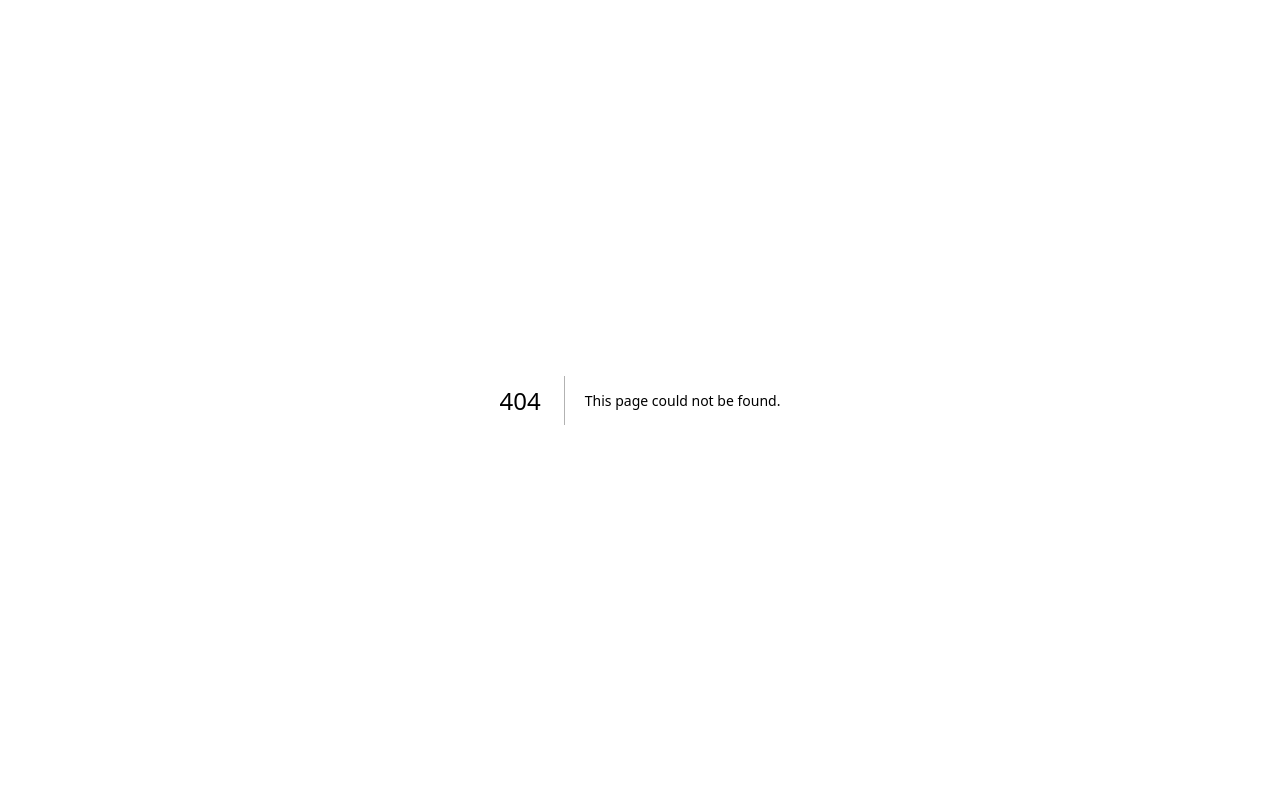
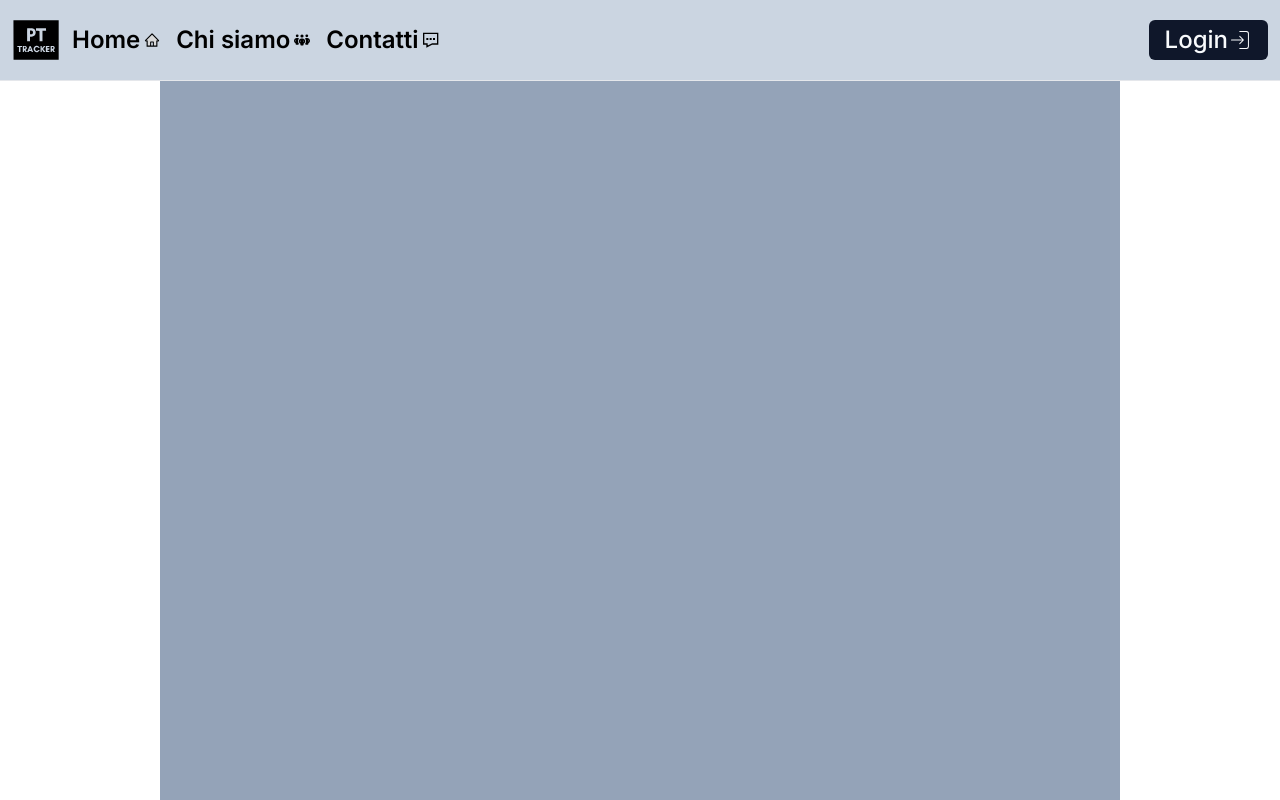
Before and after one commit to kevin96bit/pt-tracker, a Next.js app: page /chi-siamo in a window 1280 px wide. Before the commit this address had no page. Shown: the top 800 px of the page. Built offline with nearby package versions, Linux system fonts and the light colour scheme.

Commit message:
Creazione e aggiunta componenti e Ui provvisori

```diff
--- a/package.json
+++ b/package.json
@@ -16,6 +16,7 @@
     "next": "14.2.1",
     "react": "^18",
     "react-dom": "^18",
+    "react-icons": "^5.1.0",
     "tailwind-merge": "^2.2.2",
     "tailwindcss-animate": "^1.0.7"
   },
--- /dev/null
+++ b/src/app/chi-siamo/page.tsx
@@ -0,0 +1,9 @@
+const page = () => {
+  return (
+    <section className="flex items-center justify-center">
+      <div className=" w-3/4 bg-slate-400 flex flex-col h-screen"></div>
+    </section>
+  );
+};
+
+export default page;
--- /dev/null
+++ b/src/app/contatti/page.tsx
@@ -0,0 +1,5 @@
+const page = () => {
+  return <div>contatti</div>;
+};
+
+export default page;
--- a/src/app/layout.tsx
+++ b/src/app/layout.tsx
@@ -1,6 +1,8 @@
 import type { Metadata } from "next";
 import { Inter } from "next/font/google";
 import "./globals.css";
+import NavBar from "@/components/NavBar";
+import Footer from "@/components/Footer";
 
 const inter = Inter({ subsets: ["latin"] });
 
@@ -16,7 +18,12 @@ export default function RootLayout({
 }>) {
   return (
     <html lang="en">
-      <body className={inter.className}>{children}</body>
+      <body className={inter.className}>
+        <NavBar />
+
+        {children}
+        <Footer/>
+      </body>
     </html>
   );
 }
--- a/src/app/page.tsx
+++ b/src/app/page.tsx
@@ -4,7 +4,7 @@ import Link from "next/link";
 
 export default function Home() {
   return (
-    <main className="flex min-h-screen flex-col items-center justify-between p-24">
+    <main className="flex min-h-screen flex-col items-center justify-between p-24 ">
       <div className="z-10 w-full max-w-5xl items-center justify-between font-mono text-sm lg:flex">
         <p className="fixed left-0 top-0 flex w-full justify-center border-b border-gray-300 bg-gradient-to-b from-zinc-200 pb-6 pt-8 backdrop-blur-2xl dark:border-neutral-800 dark:bg-zinc-800/30 dark:from-inherit lg:static lg:w-auto  lg:rounded-xl lg:border lg:bg-gray-200 lg:p-4 lg:dark:bg-zinc-800/30">
           Get started by editing&nbsp;
--- /dev/null
+++ b/src/components/Footer.tsx
@@ -0,0 +1,20 @@
+import { Facebook, Linkedin } from "lucide-react";
+import { Button } from "./ui/button";
+import Link from "next/link";
+
+const Footer = () => {
+  return (
+    <div className=" flex flex-col w-full py-2 bg-slate-800 items-center">
+      <p className="text-white font-semibold">SOCIAL :</p>
+      <div className="flex justify-evenly w-40 py-3">
+
+      <Link href='https://www.linkedin.com/in/kevin-imerti-197440222/' target="_blank"><Linkedin className="text-white hover:text-blue-900"/></Link>
+      <Link href='https://it-it.facebook.com/kevin.imerti/' target="_blank"><Facebook className="text-white hover:text-blue-900"/></Link>
+
+      </div>
+      <p className=" font-semibold text-white">@2024 PT TRACKER</p>
+    </div>
+  );
+};
+
+export default Footer;
--- /dev/null
+++ b/src/components/Header.tsx
@@ -0,0 +1,9 @@
+const Header = () => {
+  return (
+    <section className="  w-screen h-16 bg-slate-300">
+
+    </section>
+  )
+}
+
+export default Header
--- /dev/null
+++ b/src/components/NavBar.tsx
@@ -0,0 +1,112 @@
+import Link from "next/link";
+import { GrContact } from "react-icons/gr";
+import { FaPeopleGroup } from "react-icons/fa6";
+import { Button } from "./ui/button";
+import { CiLogin } from "react-icons/ci";
+import { AiTwotoneHome } from "react-icons/ai";
+
+const NavBar = () => {
+  return (
+    <div className="bg-slate-300 py-4 border-b border-s-slate-400 w-full flex items-center justify-between">
+      {/* Contenitore a sinistra con il logo e i link */}
+      <div className=" flex justify-between ml-3 w-1/3">
+        {/* div home + logo */}
+        <div className="flex items-center">
+          {" "}
+          {/* Nuovo div per il testo e l'icona */}
+          <Link href="/" className="pr-3">
+            {/* svg del logo */}
+            <svg
+              version="1.0"
+              xmlns="http://www.w3.org/2000/svg"
+              width="3em"
+              height="3em"
+              viewBox="0 0 200.000000 177.000000"
+              preserveAspectRatio="xMidYMid meet"
+            >
+              <g
+                transform="translate(0.000000,177.000000) scale(0.100000,-0.100000)"
+                fill="#000000"
+                stroke="none"
+              >
+                <path
+                  d="M62 885 l3 -825 940 0 940 0 0 822 0 823 -943 3 -942 2 2 -825z m845
+467 c75 -43 105 -160 61 -242 -31 -58 -90 -90 -165 -90 l-53 0 0 -95 0 -95
+-60 0 -60 0 0 268 c0 148 2 271 4 273 10 10 253 -7 273 -19z m511 -32 l3 -50
+-75 0 -76 0 0 -220 0 -220 -60 0 -60 0 -2 218 -3 217 -72 3 -73 3 0 48 c0 26
+2 50 4 52 2 2 96 3 208 2 l203 -2 3 -51z m-351 -681 c34 -12 83 -58 83 -76 0
+-21 -55 -16 -75 7 -41 45 -115 5 -115 -63 0 -64 75 -101 115 -57 21 23 75 27
+75 6 0 -21 -64 -73 -99 -81 -68 -15 -151 60 -151 135 0 47 34 99 80 122 41 21
+49 22 87 7z m-647 -24 c0 -22 -4 -25 -35 -25 l-35 0 0 -105 0 -105 -30 0 -30
+0 0 105 0 105 -35 0 c-31 0 -35 3 -35 25 l0 25 100 0 100 0 0 -25z m175 0 c34
+-33 34 -84 -1 -119 l-27 -26 28 -40 c15 -22 31 -40 35 -40 4 0 29 56 55 126
+45 118 49 125 74 122 22 -3 30 -16 68 -113 61 -156 59 -145 24 -145 -24 0 -32
+5 -37 25 -6 22 -11 25 -55 25 -44 0 -49 -3 -55 -25 -6 -24 -10 -25 -74 -25
+l-67 0 -29 43 -29 42 -3 -42 c-3 -38 -6 -43 -28 -43 l-24 0 0 130 0 130 60 0
+c51 0 65 -4 85 -25z m647 -32 l3 -57 38 57 c34 52 40 57 73 57 l36 0 -24 -32
+c-13 -18 -35 -47 -48 -65 l-23 -32 40 -53 c59 -80 59 -78 19 -78 -31 0 -39 6
+-75 57 l-41 58 0 -58 c0 -54 -1 -57 -25 -57 l-25 0 0 130 0 130 25 0 c22 0 24
+-4 27 -57z m318 32 c0 -23 -4 -25 -45 -25 -41 0 -45 -2 -45 -25 0 -23 4 -25
+46 -25 44 0 45 -1 42 -27 -3 -25 -7 -28 -45 -31 -38 -3 -43 -6 -43 -28 0 -22
+4 -24 45 -24 41 0 45 -2 45 -25 0 -24 -2 -25 -75 -25 l-75 0 0 123 c0 68 3
+127 7 130 3 4 37 7 75 7 66 0 68 -1 68 -25z m195 0 c14 -13 25 -36 25 -50 0
+-31 -24 -81 -42 -88 -9 -3 -3 -18 20 -50 l33 -47 -34 0 c-29 0 -39 6 -63 43
+l-29 42 -3 -42 c-3 -38 -6 -43 -28 -43 l-24 0 0 130 0 130 60 0 c51 0 65 -4
+85 -25z"
+                />
+                <path
+                  d="M750 1200 l0 -80 44 0 c36 0 48 5 65 26 47 59 8 134 -69 134 l-40 0
+0 -80z"
+                />
+                <path
+                  d="M507 593 c-4 -3 -7 -21 -7 -40 0 -28 3 -33 25 -33 14 0 29 8 35 19
+13 25 13 27 -6 45 -16 17 -36 21 -47 9z"
+                />
+                <path
+                  d="M746 537 c-3 -14 -9 -32 -12 -41 -5 -13 1 -16 24 -16 30 0 31 1 20
+33 -15 45 -24 52 -32 24z"
+                />
+                <path
+                  d="M1667 594 c-4 -4 -7 -22 -7 -41 0 -28 3 -33 25 -33 13 0 28 7 33 16
+10 18 5 54 -8 54 -5 0 -15 2 -22 5 -8 3 -17 2 -21 -1z"
+                />
+              </g>
+            </svg>
+          </Link>
+          <Link href="/">
+            <p className="text-2xl font-semibold hover:text-indigo-600">Home</p>
+          </Link>
+          <AiTwotoneHome className="ml-1" />
+        </div>
+        {/* div chi-siamo */}
+        <div className="flex items-center">
+          <Link href="/chi-siamo">
+            {" "}
+            <p className="text-2xl font-semibold hover:text-indigo-600">
+              Chi siamo
+            </p>
+          </Link>
+          <FaPeopleGroup className="ml-1" />
+        </div>
+        <div className="flex items-center">
+          {" "}
+          {/* div contatti */}
+          <Link href="/contatti">
+            <p className=" text-2xl font-semibold hover:text-indigo-600">
+              Contatti
+            </p>
+          </Link>
+          <GrContact className="ml-1" />
+        </div>
+      </div>
+      {/* Contenitore a destra con il login */}
+      <div className=" mr-3">
+        <Button className="text-2xl">
+          Login <CiLogin />
+        </Button>
+      </div>
+    </div>
+  );
+};
+
+export default NavBar;
--- /dev/null
+++ b/src/components/ui/LogoNav.tsx
@@ -0,0 +1,65 @@
+const logoNav = () => {
+  return (
+    <>
+      {/* svg del logo */}
+      <svg
+        version="1.0"
+        xmlns="http://www.w3.org/2000/svg"
+        width="3em"
+        height="3em"
+        viewBox="0 0 200.000000 177.000000"
+        preserveAspectRatio="xMidYMid meet"
+      >
+        <g
+          transform="translate(0.000000,177.000000) scale(0.100000,-0.100000)"
+          fill="#000000"
+          stroke="none"
+        >
+          <path
+            d="M62 885 l3 -825 940 0 940 0 0 822 0 823 -943 3 -942 2 2 -825z m845
+467 c75 -43 105 -160 61 -242 -31 -58 -90 -90 -165 -90 l-53 0 0 -95 0 -95
+-60 0 -60 0 0 268 c0 148 2 271 4 273 10 10 253 -7 273 -19z m511 -32 l3 -50
+-75 0 -76 0 0 -220 0 -220 -60 0 -60 0 -2 218 -3 217 -72 3 -73 3 0 48 c0 26
+2 50 4 52 2 2 96 3 208 2 l203 -2 3 -51z m-351 -681 c34 -12 83 -58 83 -76 0
+-21 -55 -16 -75 7 -41 45 -115 5 -115 -63 0 -64 75 -101 115 -57 21 23 75 27
+75 6 0 -21 -64 -73 -99 -81 -68 -15 -151 60 -151 135 0 47 34 99 80 122 41 21
+49 22 87 7z m-647 -24 c0 -22 -4 -25 -35 -25 l-35 0 0 -105 0 -105 -30 0 -30
+0 0 105 0 105 -35 0 c-31 0 -35 3 -35 25 l0 25 100 0 100 0 0 -25z m175 0 c34
+-33 34 -84 -1 -119 l-27 -26 28 -40 c15 -22 31 -40 35 -40 4 0 29 56 55 126
+45 118 49 125 74 122 22 -3 30 -16 68 -113 61 -156 59 -145 24 -145 -24 0 -32
+5 -37 25 -6 22 -11 25 -55 25 -44 0 -49 -3 -55 -25 -6 -24 -10 -25 -74 -25
+l-67 0 -29 43 -29 42 -3 -42 c-3 -38 -6 -43 -28 -43 l-24 0 0 130 0 130 60 0
+c51 0 65 -4 85 -25z m647 -32 l3 -57 38 57 c34 52 40 57 73 57 l36 0 -24 -32
+c-13 -18 -35 -47 -48 -65 l-23 -32 40 -53 c59 -80 59 -78 19 -78 -31 0 -39 6
+-75 57 l-41 58 0 -58 c0 -54 -1 -57 -25 -57 l-25 0 0 130 0 130 25 0 c22 0 24
+-4 27 -57z m318 32 c0 -23 -4 -25 -45 -25 -41 0 -45 -2 -45 -25 0 -23 4 -25
+46 -25 44 0 45 -1 42 -27 -3 -25 -7 -28 -45 -31 -38 -3 -43 -6 -43 -28 0 -22
+4 -24 45 -24 41 0 45 -2 45 -25 0 -24 -2 -25 -75 -25 l-75 0 0 123 c0 68 3
+127 7 130 3 4 37 7 75 7 66 0 68 -1 68 -25z m195 0 c14 -13 25 -36 25 -50 0
+-31 -24 -81 -42 -88 -9 -3 -3 -18 20 -50 l33 -47 -34 0 c-29 0 -39 6 -63 43
+l-29 42 -3 -42 c-3 -38 -6 -43 -28 -43 l-24 0 0 130 0 130 60 0 c51 0 65 -4
+85 -25z"
+          />
+          <path
+            d="M750 1200 l0 -80 44 0 c36 0 48 5 65 26 47 59 8 134 -69 134 l-40 0
+0 -80z"
+          />
+          <path
+            d="M507 593 c-4 -3 -7 -21 -7 -40 0 -28 3 -33 25 -33 14 0 29 8 35 19
+13 25 13 27 -6 45 -16 17 -36 21 -47 9z"
+          />
+          <path
+            d="M746 537 c-3 -14 -9 -32 -12 -41 -5 -13 1 -16 24 -16 30 0 31 1 20
+33 -15 45 -24 52 -32 24z"
+          />
+          <path
+            d="M1667 594 c-4 -4 -7 -22 -7 -41 0 -28 3 -33 25 -33 13 0 28 7 33 16
+10 18 5 54 -8 54 -5 0 -15 2 -22 5 -8 3 -17 2 -21 -1z"
+          />
+        </g>
+      </svg>
+    </>
+  );
+};
+
+export default logoNav;
```
Also changed, not shown: 1 other file (tests, documents, lock files or other folders).
